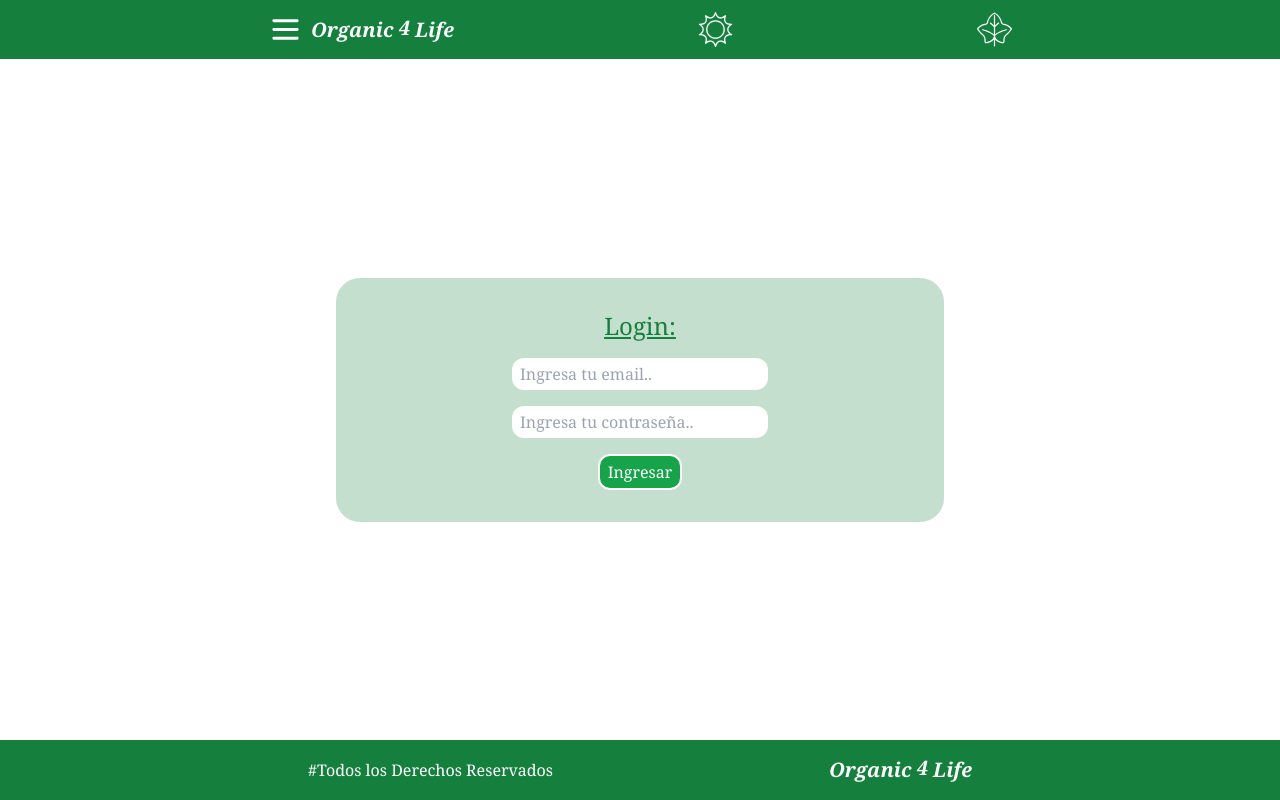
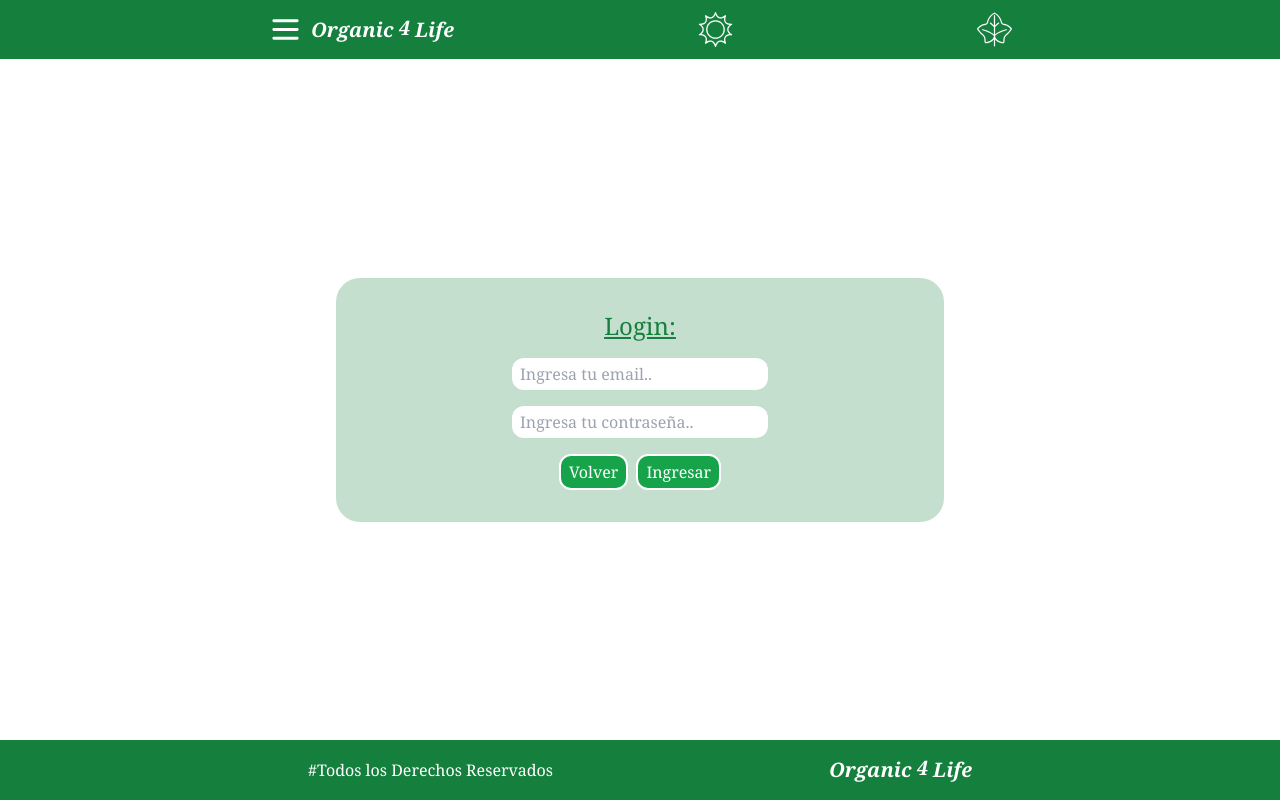
Before and after one commit to lubiano83/Ecommerce-Next, a Next.js app: page /views/auth/login in a window 1280 px wide. Built offline with nearby package versions, Linux system fonts and the light colour scheme.

Commit message:
colocando id dinamico en profile

```diff
--- /dev/null
+++ b/app/components/GoBack.js
@@ -0,0 +1,18 @@
+"use client";
+import React from 'react';
+import { useRouter } from 'next/navigation';
+import Button from './Button';
+
+const GoBack = () => {
+  const router = useRouter();
+
+  const goBack = () => {
+    router.back();
+  };
+
+  return (
+    <Button handleClick={goBack}>Volver</Button>
+  );
+};
+
+export default GoBack;
--- a/app/components/auth/login/LoginForm.js
+++ b/app/components/auth/login/LoginForm.js
@@ -3,6 +3,7 @@ import React from 'react';
 import Button from '../../Button';
 import { useDarkMode } from '@/app/hooks/useDarkMode';
 import { useAuth } from '@/app/hooks/useAuth';
+import GoBack from '../../GoBack';
 
 const LoginForm = () => {
 
@@ -31,7 +32,10 @@ const LoginForm = () => {
                     required
                     className="w-64 rounded-xl pl-2 h-8 text-gray-700"
                 />
-                <Button type="submit">Ingresar</Button>
+                <div className='flex gap-2'>
+                    <GoBack />
+                    <Button type="submit">Ingresar</Button>
+                </div>
             </form>
         </div>
     );
--- a/app/components/auth/profile/ProfileData.js
+++ b/app/components/auth/profile/ProfileData.js
@@ -3,6 +3,8 @@ import React from 'react';
 import Image from 'next/image';
 import { useDarkMode } from '@/app/hooks/useDarkMode';
 import Button from '../../Button';
+import Link from 'next/link';
+import GoBack from '../../GoBack';
 
 const ProfileData = ({ item }) => {
 
@@ -32,8 +34,10 @@ const ProfileData = ({ item }) => {
         </div>
       </div>
       <div className='flex gap-2'>
-        <Button>Volver</Button>
-        <Button>Editar</Button>
+        <GoBack />
+        <Link href={"/views/auth/update"}>
+          <Button>Editar</Button>
+        </Link>
       </div>
     </div>
   );
--- a/app/components/auth/register/RegisterForm.js
+++ b/app/components/auth/register/RegisterForm.js
@@ -3,6 +3,7 @@ import React from 'react';
 import Button from '../../Button';
 import { useDarkMode } from '@/app/hooks/useDarkMode';
 import { useAuth } from '@/app/hooks/useAuth';
+import GoBack from '../../GoBack';
 
 const RegisterForm = () => {
 
@@ -49,7 +50,10 @@ const RegisterForm = () => {
           required
           className="w-64 rounded-xl pl-2 h-8 text-gray-700"
         />
-        <Button type="submit">Registrar</Button>
+        <div className='flex gap-2'>
+          <GoBack />
+          <Button type="submit">Registrar</Button>
+        </div>
       </form>
     </div>
   );
--- a/app/components/navbar/MenuList.js
+++ b/app/components/navbar/MenuList.js
@@ -15,7 +15,7 @@ const MenuList = ({ show, handleShow, isDarkMode }) => {
       <aside className={`${!show ? "translate-x-48" : ""} transition-all w-72 ${isDarkMode ? "bg-orange-700" : "bg-green-700"}`}>
         <div className='cursor-pointer text-3xl text-white text-right flex justify-end pr-4 pt-4'><div onClick={handleShow} className='w-4 hover:text-gray-700 text-center'>x</div></div>
         <ul style={{ height: 'calc(100vh - 72px)' }} className='flex flex-col gap-4 px-3 pb-10 justify-evenly items-center text-center'>
-          { logged ? <Link href={"/views/auth/users/:id"} className={`text-white p-2 hover:text-gray-700 font-bold`}><Image src={"/user-circle-svgrepo-com.svg"} height={50} width={50} alt="profile" /></Link> : "" }
+          { logged ? <Link href={"/views/auth/users"} className={`text-white p-2 hover:text-gray-700 font-bold`}><Image src={"/user-circle-svgrepo-com.svg"} height={50} width={50} alt="profile" /></Link> : "" }
           <Link href={"/"}><div className={`text-white p-2 hover:text-gray-700 font-bold ${path === "/" ? "underline" : "no-underline"}`}>Inicio</div></Link>
           <Link href={"/views/products"}><div className={`text-white p-2 hover:text-gray-700 font-bold ${path === "/views/products" ? "underline" : "no-underline"}`} >Tienda</div></Link>
           <Link href={"/views/contact"}><div className={`text-white p-2 hover:text-gray-700 font-bold ${path === "/views/contact" ? "underline" : "no-underline"}`}>Contacto</div></Link>
--- /dev/null
+++ b/app/views/auth/update/page.js
@@ -0,0 +1,11 @@
+import React from 'react'
+
+const Update = () => {
+  return (
+    <div className="flex flex-col w-full justify-center items-center bg-white h-full text-gray-700 p-8">
+        Aca podres actualizar el perfil
+    </div>
+  )
+}
+
+export default Update;
```
Also changed, not shown: app/views/auth/users/page.js (renamed from app/views/auth/users/[id]/page.js).
